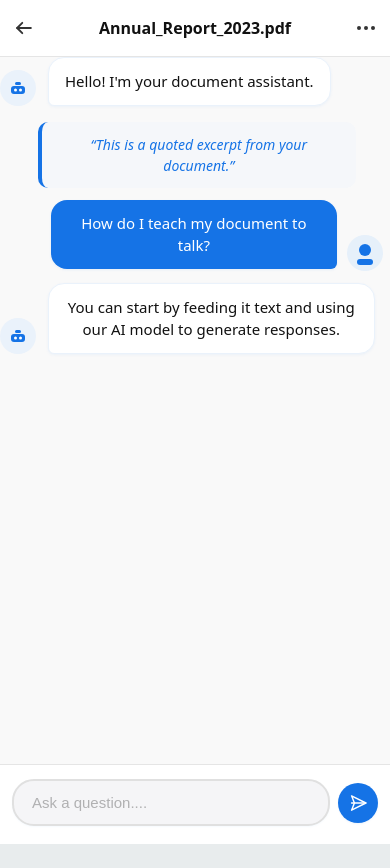
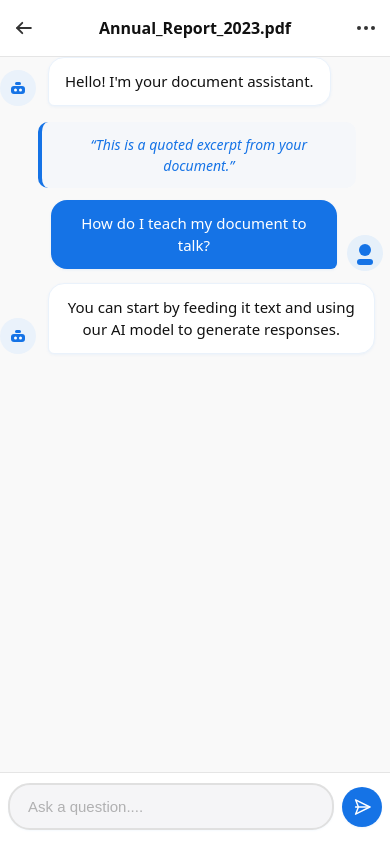
Before and after one commit to Bennymens/AskMyPDF, a React (Vite) app: page /chat in a window 390 px wide. Before the commit the page ends 844 px from the top, so only its background shows below. Built offline with nearby package versions, Linux system fonts and the light colour scheme.

Commit message:
Update chat input bar position on mobile

```diff
--- a/src/pages/ChatPreview.css
+++ b/src/pages/ChatPreview.css
@@ -438,3 +438,32 @@
     background: #e5e7eb;
   }
 }
+
+@media (max-width: 600px) {
+  .chat-preview-container {
+    width: 100vw;
+    height: 100vh;
+    min-height: 100vh;
+    max-width: 100vw;
+    background: #e8eaed;
+    display: flex;
+    flex-direction: column;
+    overflow: hidden;
+  }
+  .chat-messages {
+    flex: 1;
+    overflow-y: auto;
+    padding-bottom: 0;
+  }
+  .chat-input-bar {
+    position: absolute;
+    left: 0;
+    right: 0;
+    bottom: -24px;
+    padding: 10px 8px 38px 8px;
+    background: #fff;
+    display: flex;
+    align-items: center;
+    z-index: 100;
+  }
+}
```
